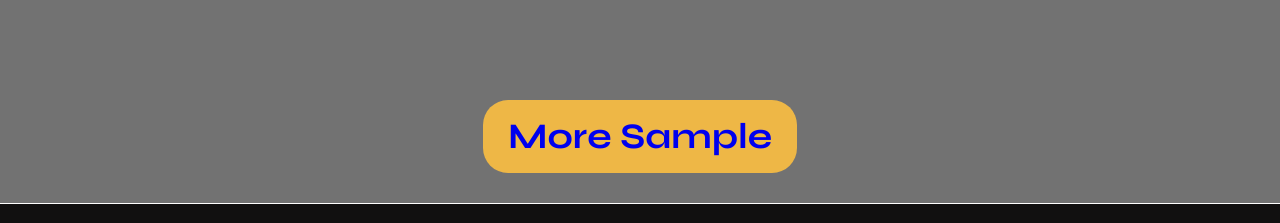
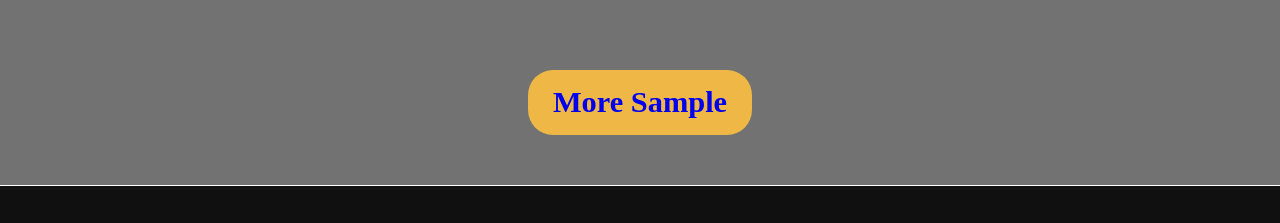
Before and after one commit to kodegopj/hanzstillfaith, a React (Vite) app: page / in a window 1280 px wide. Shown: the part 3480-3703 px from the top of the page. Built offline with nearby package versions, Linux system fonts and the light colour scheme.

Commit message:
fixing more sample button

```diff
--- a/src/components/Reels/Reels.jsx
+++ b/src/components/Reels/Reels.jsx
@@ -222,7 +222,7 @@ function Reels() {
          </div>
         </div>
      </div>
-     <button className='more__text'>
+     <button className='more__texts'>
         <Link to="/moresamples">
           <b>More Sample</b>
         </Link>
--- a/src/styles/Reels.css
+++ b/src/styles/Reels.css
@@ -412,9 +412,11 @@
     }
 }
 
-.more__text {
+.more__texts {
     background-color: #eeb746;
     padding: 15px 25px;
     border-radius: 25px;
     color: #1e1d1d;
+    font-size: 1.9rem;
+    margin-bottom: 50px;
 }
```
